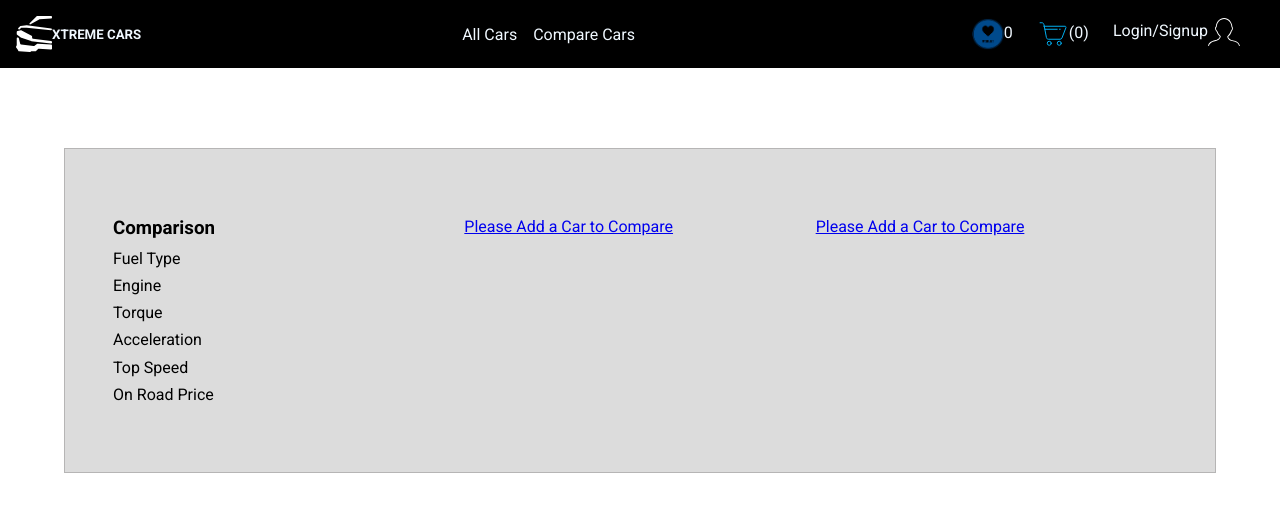
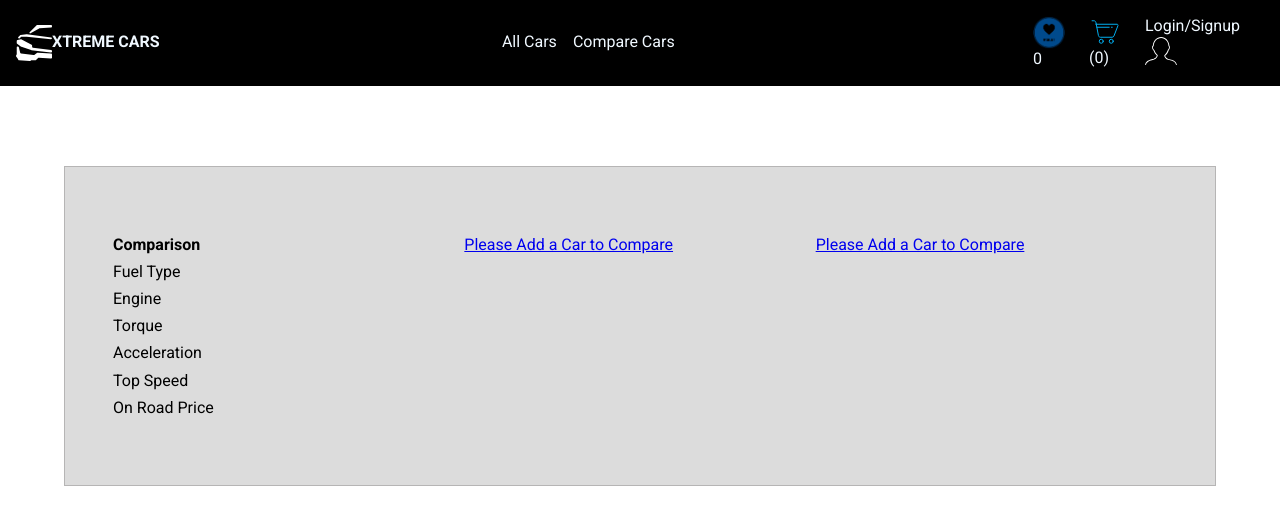
Before and after one commit to DteTRPod3/TRPod3_XtremeCars, a React (Create React App) app: page /compare-cars in a window 1280 px wide. Shown: the top 524 px of the page. Built offline with nearby package versions, Linux system fonts and the light colour scheme.

Commit message:
Sass structure file added

```diff
--- a/src/index.scss
+++ b/src/index.scss
@@ -1,7 +1,11 @@
-*,
-*::after,
-*::before {
-  box-sizing: border-box;
-  margin: 0;
-  font-family: "Roboto", sans-serif;
-}
+@charset "UTF-8";
+
+// 1. Configuration and helpers
+@import
+  '../src/stylesheets/abstracts/colors';
+
+// 3. Base stuff
+@import
+  '../src/stylesheets/base/font',
+  '../src/stylesheets/base/reset',
+  '../src/stylesheets/base/typography';
--- a/src/pages/CarList/CarList.scss
+++ b/src/pages/CarList/CarList.scss
@@ -1,10 +1,3 @@
-@import "../../themes/colors.scss";
-@import "../../themes/font.scss";
-
-.car-list-container {
-  font-family: $font-family-roboto;
-}
-
 .car-list-btn-group {
   display: flex;
   button {
@@ -15,14 +8,14 @@
     transition: 0.2s all;
   }
   button:hover {
-    background-color: $black;
-    color: $white;
+    background-color: #000;
+    color: #fff;
     box-shadow: none;
     transform: scale(1.1);
   }
   .active-tab {
-    background-color: $black;
-    color: $white;
+    background-color: #000;
+    color: #fff;
     box-shadow: none;
   }
 }
--- /dev/null
+++ b/src/stylesheets/abstracts/_colors.scss
@@ -0,0 +1,3 @@
+$primary-red:#790e22;
+$primary-black:#000000;
+$primary-light:#f5f5f5;
--- /dev/null
+++ b/src/stylesheets/base/_font.scss
@@ -0,0 +1 @@
+$font-family:'Roboto', sans-serif;
--- /dev/null
+++ b/src/stylesheets/base/_reset.scss
@@ -0,0 +1,83 @@
+/* Box sizing rules */
+*,
+*::before,
+*::after {
+  box-sizing: border-box;
+}
+
+/* Remove default margin,padding,border */
+html, body, div, span, applet, object, iframe,
+h1, h2, h3, h4, h5, h6, p, blockquote, pre,
+a, abbr, acronym, address, big, cite, code,
+del, dfn, em, img, ins, kbd, q, s, samp,
+small, strike, strong, sub, sup, tt, var,
+b, u, i, center,
+dl, dt, dd, ol, ul, li,
+fieldset, form, label, legend,
+table, caption, tbody, tfoot, thead, tr, th, td,
+article, aside, canvas, details, embed,
+figure, figcaption, footer, header, hgroup,
+menu, nav, output, ruby, section, summary,
+time, mark, audio, video {
+	margin: 0;
+	padding: 0;
+	border: 0;
+	font-size: 100%;
+	vertical-align: baseline;
+}
+
+/* Remove list styles on ul, ol elements with a list role, which suggests default styling will be removed */
+ul[role='list'],
+ol[role='list'] {
+  list-style: none;
+}
+
+/* Set core root defaults */
+html:focus-within {
+  scroll-behavior: smooth;
+}
+
+/* Set core body defaults */
+body {
+  min-height: 100vh;
+  text-rendering: optimizeSpeed;
+  line-height: 1.3;
+  font-family: $font-family;
+}
+
+/* A elements that don't have a class get default styles */
+a:not([class]) {
+  text-decoration-skip-ink: auto;
+}
+
+/* Make images easier to work with */
+img,
+picture {
+  max-width: 100%;
+  display: block;
+}
+
+/* Inherit fonts for inputs and buttons */
+input,
+button,
+textarea,
+select {
+  font-family: inherit;
+  line-height: inherit;
+}
+
+/* Remove all animations, transitions and smooth scroll for people that prefer not to see them */
+@media (prefers-reduced-motion: reduce) {
+  html:focus-within {
+   scroll-behavior: auto;
+  }
+
+  *,
+  *::before,
+  *::after {
+    animation-duration: 0.01ms !important;
+    animation-iteration-count: 1 !important;
+    transition-duration: 0.01ms !important;
+    scroll-behavior: auto !important;
+  }
+}
--- a/src/themes/colors.scss
+++ /dev/null
@@ -1,7 +0,0 @@
-$grey: #9e9e9e;
-$lightGrey: #f5f5f5;
-$white: #ffffff;
-$black: #000000;
-$btn-color: #790e22;
-$dark-green:#155724;
-$light-green:#D4EDDA;
--- a/src/themes/font.scss
+++ /dev/null
@@ -1,3 +0,0 @@
-$placeholder-text-color: rgba(0, 0, 0, 0.4);
-$font-family-roboto: "Roboto";
-$nav-font-weight: 600;
```
Also changed, not shown: src/stylesheets/base/_typography.scss (renamed from src/themes/screen.scss).
